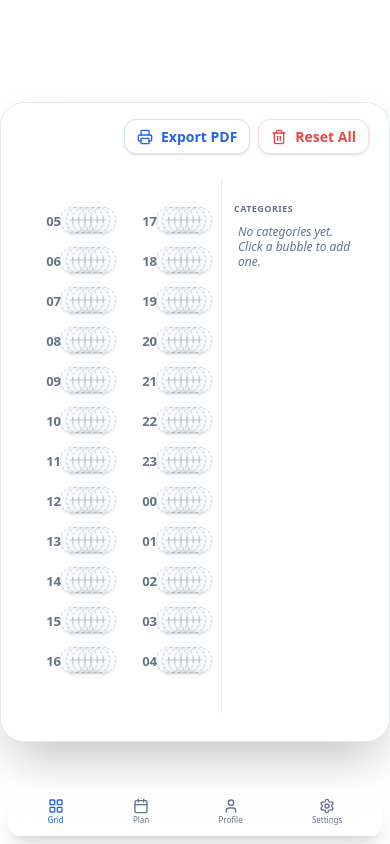
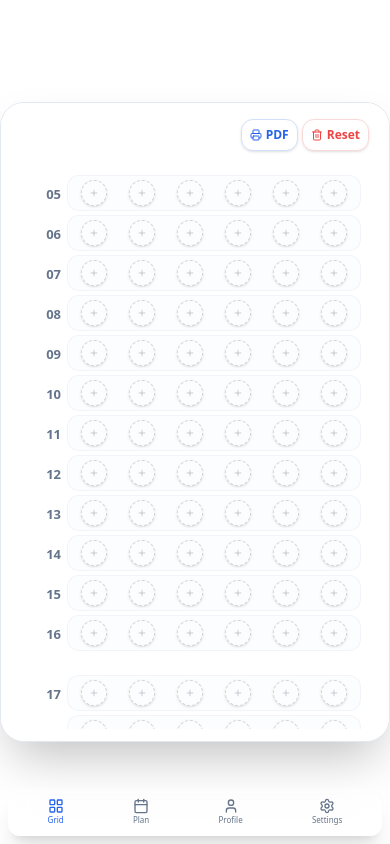
Before and after one commit to pchinso/time-blocks-app, a React (Vite) app: page / in a window 390 px wide. Built offline with nearby package versions, Linux system fonts and the light colour scheme.

Commit message:
Add responsive mobile layout with vertical stacking for portrait mode

```diff
--- a/src/components/blocks/BubbleGrid.tsx
+++ b/src/components/blocks/BubbleGrid.tsx
@@ -314,26 +314,28 @@ export const BubbleGrid: React.FC = () => {
 
   return (
     <div className="flex h-full w-full flex-col bg-background pt-4 px-3 pb-3 overflow-hidden">
-      <div className="mb-2 px-2 flex items-center justify-end gap-2">
+      <div className="mb-2 px-2 flex items-center justify-end gap-1 lg:gap-2">
         <button
           onClick={handleExportPDF}
-          className="flex items-center gap-2 rounded-lg px-3 py-1.5 text-[14px] font-bold text-primary hover:bg-primary/10 transition-colors border border-primary/20 shadow-sm"
+          className="flex items-center gap-1 lg:gap-2 rounded-lg px-2 lg:px-3 py-1.5 text-[12px] lg:text-[14px] font-bold text-primary hover:bg-primary/10 transition-colors border border-primary/20 shadow-sm"
         >
-          <Printer className="h-4 w-4" />
-          Export PDF
+          <Printer className="h-3 lg:h-4 w-3 lg:w-4" />
+          <span className="hidden sm:inline">Export PDF</span>
+          <span className="sm:hidden">PDF</span>
         </button>
         <button
           onClick={handleReset}
-          className="flex items-center gap-2 rounded-lg px-3 py-1.5 text-[14px] font-bold text-destructive hover:bg-destructive/10 transition-colors border border-destructive/20 shadow-sm"
+          className="flex items-center gap-1 lg:gap-2 rounded-lg px-2 lg:px-3 py-1.5 text-[12px] lg:text-[14px] font-bold text-destructive hover:bg-destructive/10 transition-colors border border-destructive/20 shadow-sm"
         >
-          <Trash2 className="h-4 w-4" />
-          Reset All
+          <Trash2 className="h-3 lg:h-4 w-3 lg:w-4" />
+          <span className="hidden sm:inline">Reset All</span>
+          <span className="sm:hidden">Reset</span>
         </button>
       </div>
 
-      <div ref={gridRef} className="grid flex-1 grid-cols-[1fr_1fr_140px] gap-x-4 overflow-hidden bg-background p-4 rounded-xl">
+      <div ref={gridRef} className="flex flex-1 flex-col lg:grid lg:grid-cols-[1fr_1fr_140px] gap-x-4 gap-y-4 lg:gap-y-0 overflow-hidden bg-background p-2 lg:p-4 rounded-xl">
         {/* Morning Column */}
-        <div className="flex flex-col gap-y-1 pt-6">
+        <div className="flex flex-col gap-y-1 pt-2 lg:pt-6 px-2 lg:px-0">
           {morningHours.map((hour, i) => (
             <HourRow
               key={i}
@@ -352,7 +354,7 @@ export const BubbleGrid: React.FC = () => {
         </div>
 
         {/* Evening Column */}
-        <div className="flex flex-col gap-y-1 pt-6">
+        <div className="flex flex-col gap-y-1 pt-2 lg:pt-6 px-2 lg:px-0">
           {eveningHours.map((hour, i) => (
             <HourRow
               key={i + 12}
@@ -371,7 +373,7 @@ export const BubbleGrid: React.FC = () => {
         </div>
 
         {/* Categories Column */}
-        <div className="flex flex-col gap-y-0.5 overflow-hidden pl-3 border-l border-border/80 pt-6">
+        <div className="flex flex-col gap-y-0.5 overflow-hidden lg:overflow-y-auto pl-0 lg:pl-3 border-l-0 lg:border-l border-border/80 pt-2 lg:pt-6 px-2 lg:px-0">
           <h2 className="text-[9px] font-bold text-muted-foreground uppercase tracking-wider mb-0.5">Categories</h2>
           {tasks.map(task => (
             <div key={task.id} className="flex flex-col gap-0 rounded-md border bg-card p-0.5 px-1 shadow-sm hover:shadow-md transition-shadow">
```
